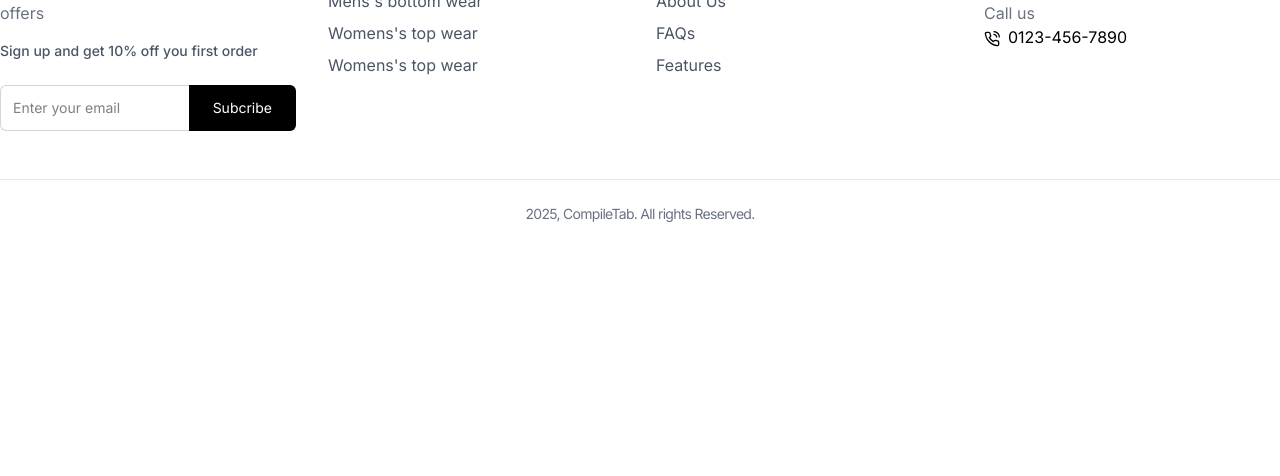
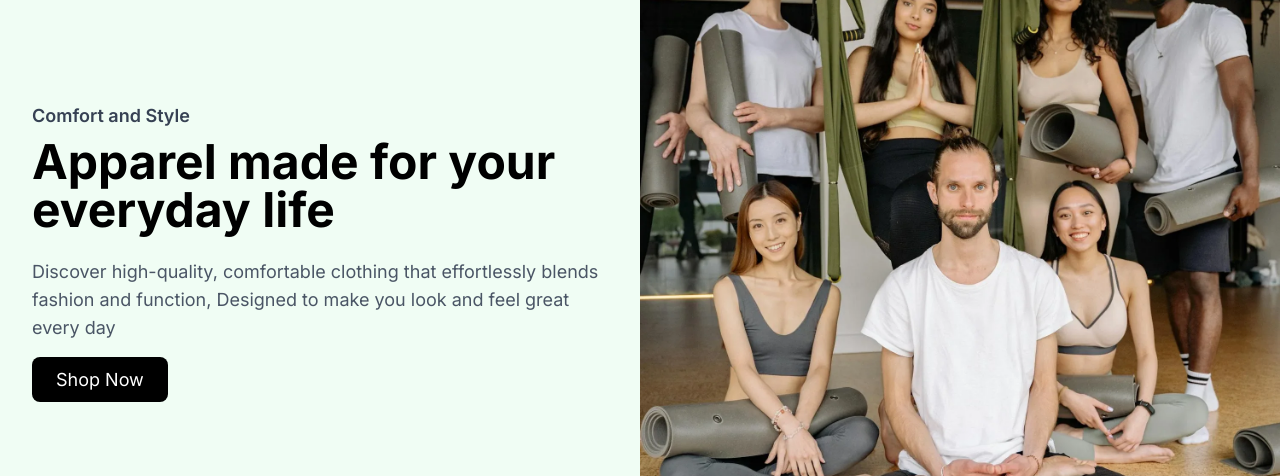
Before and after one commit to shehabrakib/Avera, a React (Vite) app in the folder frontend/: page / in a window 1280 px wide. Shown: the part 4965-5441 px from the top of the page. Before the commit the page ends 5237 px from the top, so only its background shows below. Built offline with nearby package versions, Linux system fonts and the light colour scheme.

Commit message:
Added Featured Collection section

```diff
--- /dev/null
+++ b/frontend/components/products/FeaturedCollection.jsx
@@ -0,0 +1,35 @@
+import { Link } from "react-router-dom"
+import featured from "../../src/assets/featured.webp"
+
+const FeaturedCollection = () => {
+    return (
+        <section className="py-16 px-4 lg:px-0">
+            <div className="container mx-auto flex flex-col-reverse lg:flex-row items-center bg-green-50
+        rounded-3xl">
+                <div className="lg:w-1/2 p-8 text-center lg:text-left">
+                    <h2 className="text-lg font-semibold text-gray-700 mb-2">
+                        Comfort and Style
+                    </h2>
+                    <h2 className="text-4xl lg:text-5xl font-bold mb-6">
+                        Apparel made for your everyday life
+                    </h2>
+                    <p className="text-lg text-gray-600 mb-6">
+                        Discover high-quality, comfortable clothing that effortlessly blends
+                        fashion and function, Designed to make you look and feel great every day
+                    </p>
+                    <Link to="/collection/all"
+                        className="bg-black text-white px-6 py-3 rounded-lg text-lg hover:bg-gray-800">
+                        Shop Now
+                    </Link>
+                </div>
+                <div className="lg:w-1/2">
+                    <img src={featured} alt="Featured Collection"
+                    className="w-full h-full object-cover lg:rounded-tr-3xl lg:rounded-br-3xl"
+                    />
+                </div>
+            </div>
+        </section>
+    )
+}
+
+export default FeaturedCollection
--- a/frontend/pages/Home.jsx
+++ b/frontend/pages/Home.jsx
@@ -1,4 +1,5 @@
 import Hero from "../components/layout/Hero"
+import FeaturedCollection from "../components/products/FeaturedCollection"
 import GenderCollectionSection from "../components/products/GenderCollectionSection"
 import NewArrivals from "../components/products/NewArrivals"
 import ProductDetails from "../components/products/ProductDetails"
@@ -77,6 +78,7 @@
         </h2>
         <ProductGrid products={placeholderProducts}/>
       </div>
+      <FeaturedCollection/>
     </div>
   )
 }
```
